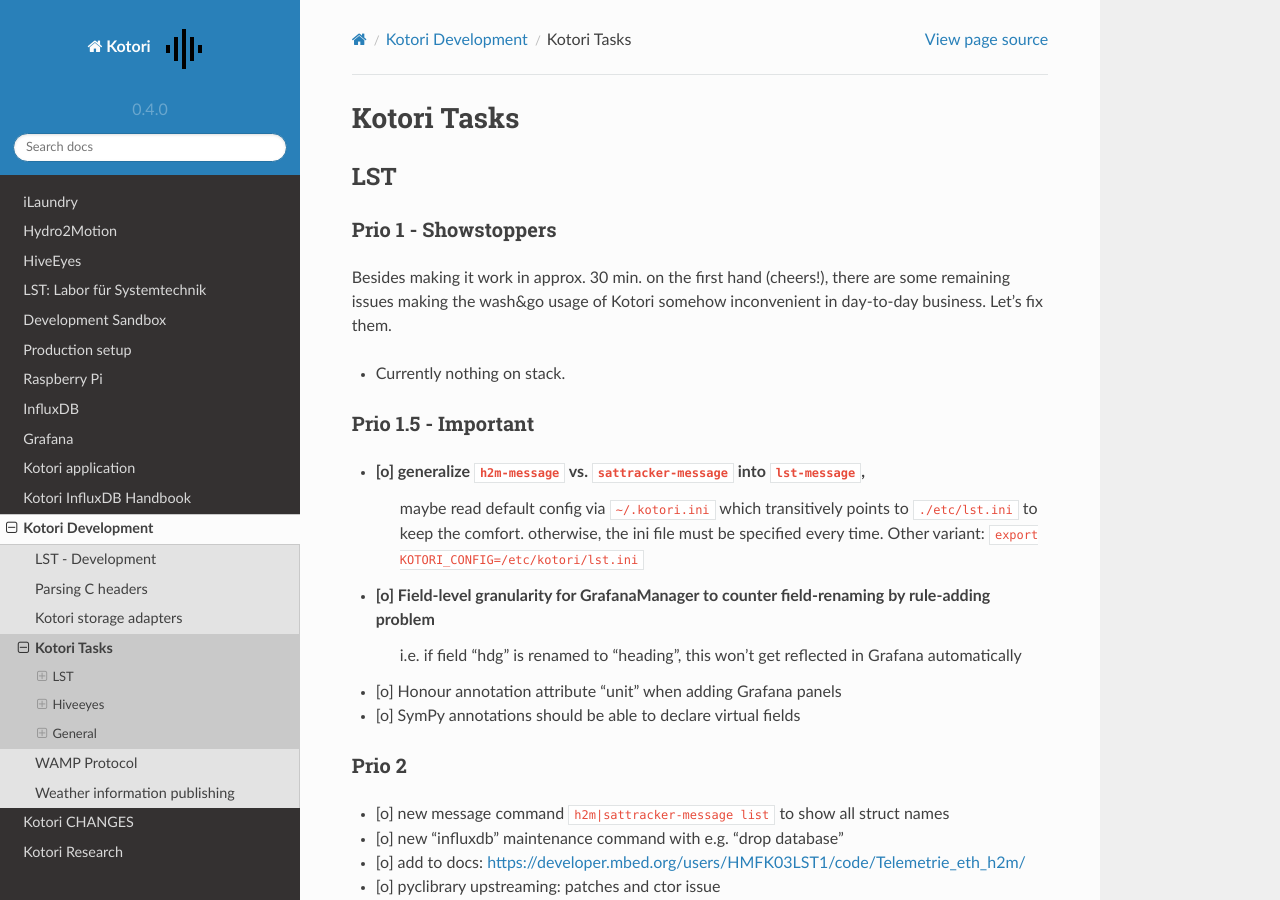
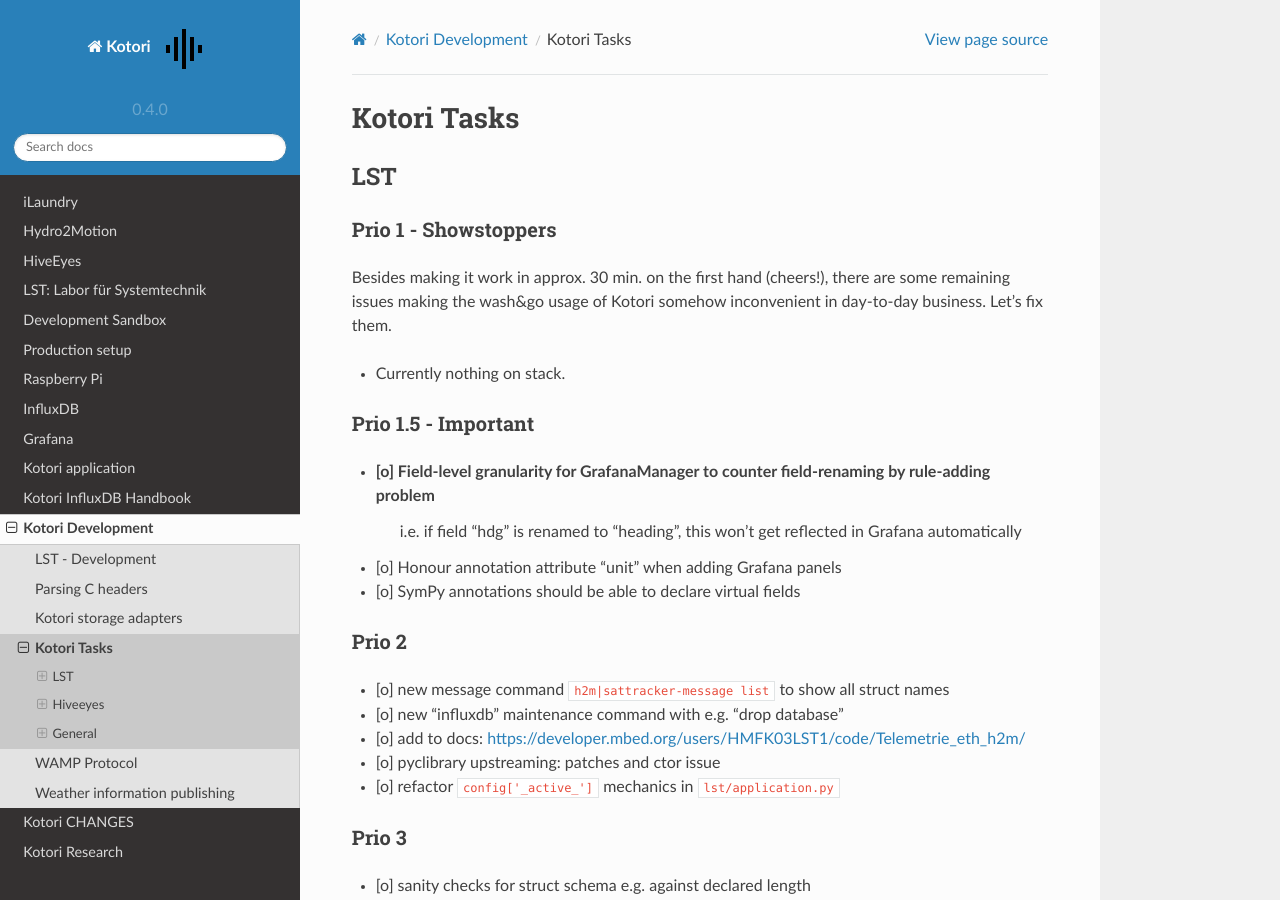
Before and after one commit to daq-tools/kotori, a Sphinx documentation site: the page built from doc/source/development/tasks.rst, in a window 1280 px wide and 900 px high. Built offline with Sphinx 7.4.7 and the Read the Docs theme 2.0.0, drawn with Linux system fonts in a browser that asks for light colours; some of the changed text lies outside the part shown.

Commit message:
update docs

```diff
--- a/doc/source/development/tasks.rst
+++ b/doc/source/development/tasks.rst
@@ -16,10 +16,6 @@
 
 Prio 1.5 - Important
 --------------------
-- [o] generalize ``h2m-message`` vs. ``sattracker-message`` into ``lst-message``,
-      maybe read default config via ``~/.kotori.ini`` which transitively points to ``./etc/lst.ini`` to keep the comfort.
-      otherwise, the ini file must be specified every time. Other variant:
-      ``export KOTORI_CONFIG=/etc/kotori/lst.ini``
 - [o] Field-level granularity for GrafanaManager to counter field-renaming by rule-adding problem
       i.e. if field "hdg" is renamed to "heading", this won't get reflected in Grafana automatically
 - [o] Honour annotation attribute "unit" when adding Grafana panels
```
Also changed, not shown: other parts of doc/source/development/tasks.rst (+4 -0 lines).
